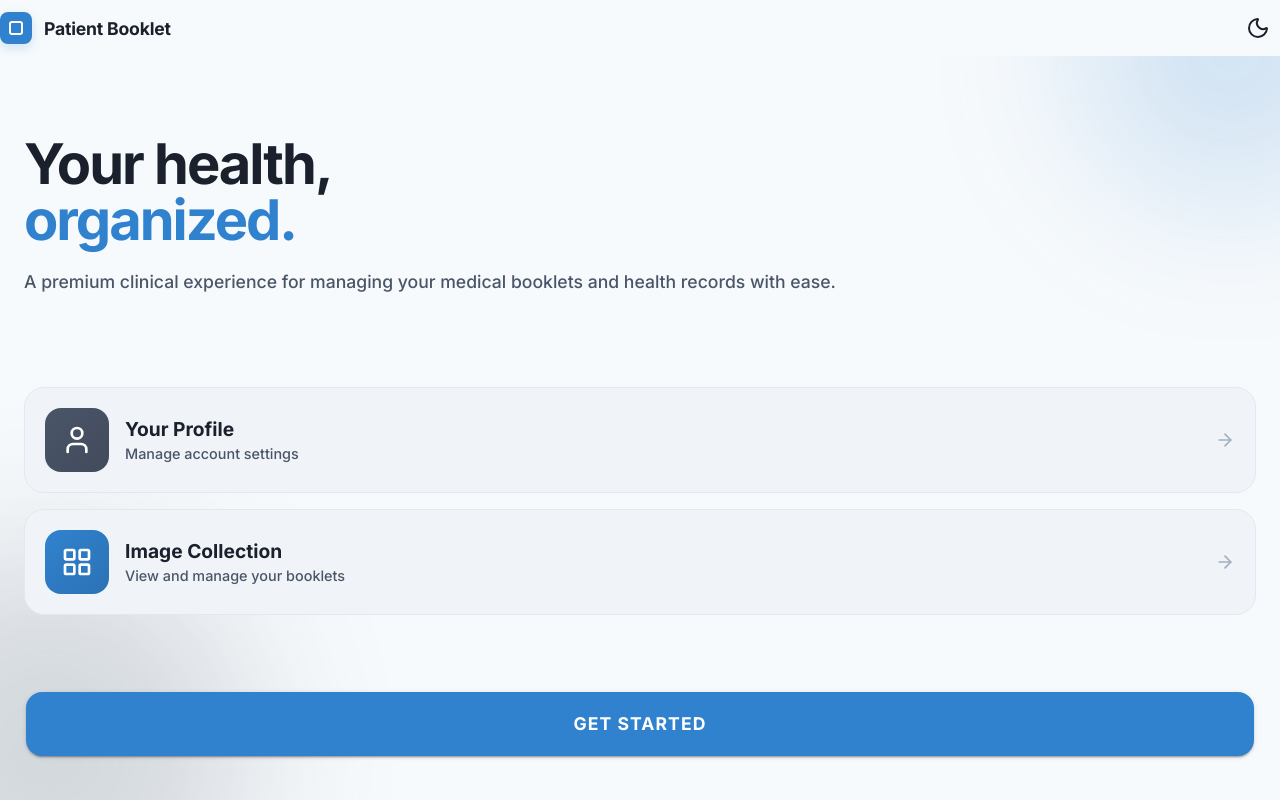
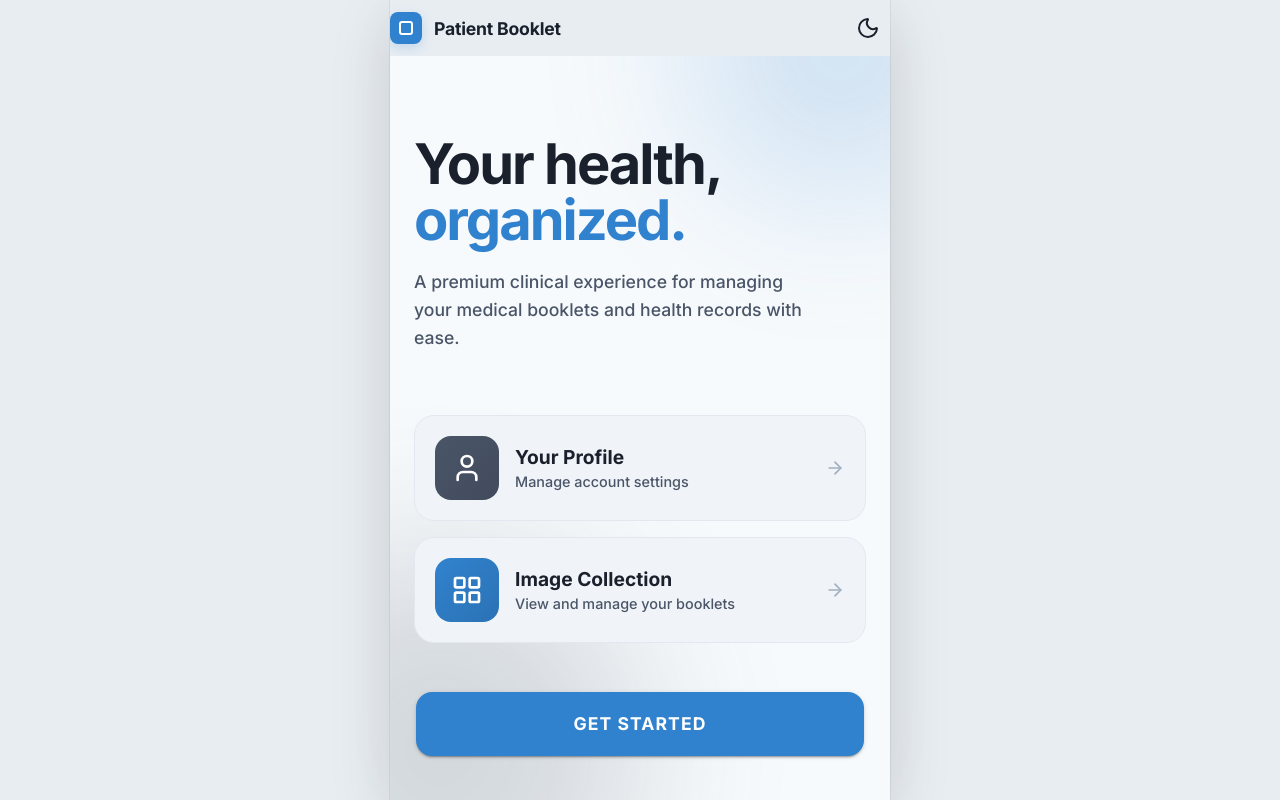
Before and after one commit to nandiraju/ionic-test, a React (Vite) app: page /ionic-test/home in a window 1280 px wide. Built offline with nearby package versions, Linux system fonts and the light colour scheme.

Commit message:
feat: desktop PWA shell - constrain to 500px centered column on screens ≥1024px

```diff
--- a/src/theme/variables.css
+++ b/src/theme/variables.css
@@ -152,6 +152,34 @@ body {
 }
 
 /**
+ * Desktop PWA Shell — Center the app on large screens
+ * Phone / iPad: full-width (no constraint)
+ * Desktop (≥1024px): centered 500px column with ambient shadow
+ * -----------------------------------------------------
+ */
+@media (min-width: 1024px) {
+  ion-app {
+    max-width: 500px;
+    margin-left: auto;
+    margin-right: auto;
+    box-shadow:
+      0 0 0 1px rgba(0, 0, 0, 0.06),
+      0 20px 60px rgba(0, 0, 0, 0.12),
+      0 0 80px rgba(0, 0, 0, 0.04);
+  }
+
+  /* Subtle vignette behind the app shell */
+  body {
+    background: #e8edf2 !important;
+  }
+
+  body.ion-palette-dark {
+    background: #060c18 !important;
+  }
+}
+
+
+/**
  * Cosmos Empty State Components
  * -----------------------------------------------------
  */
```
